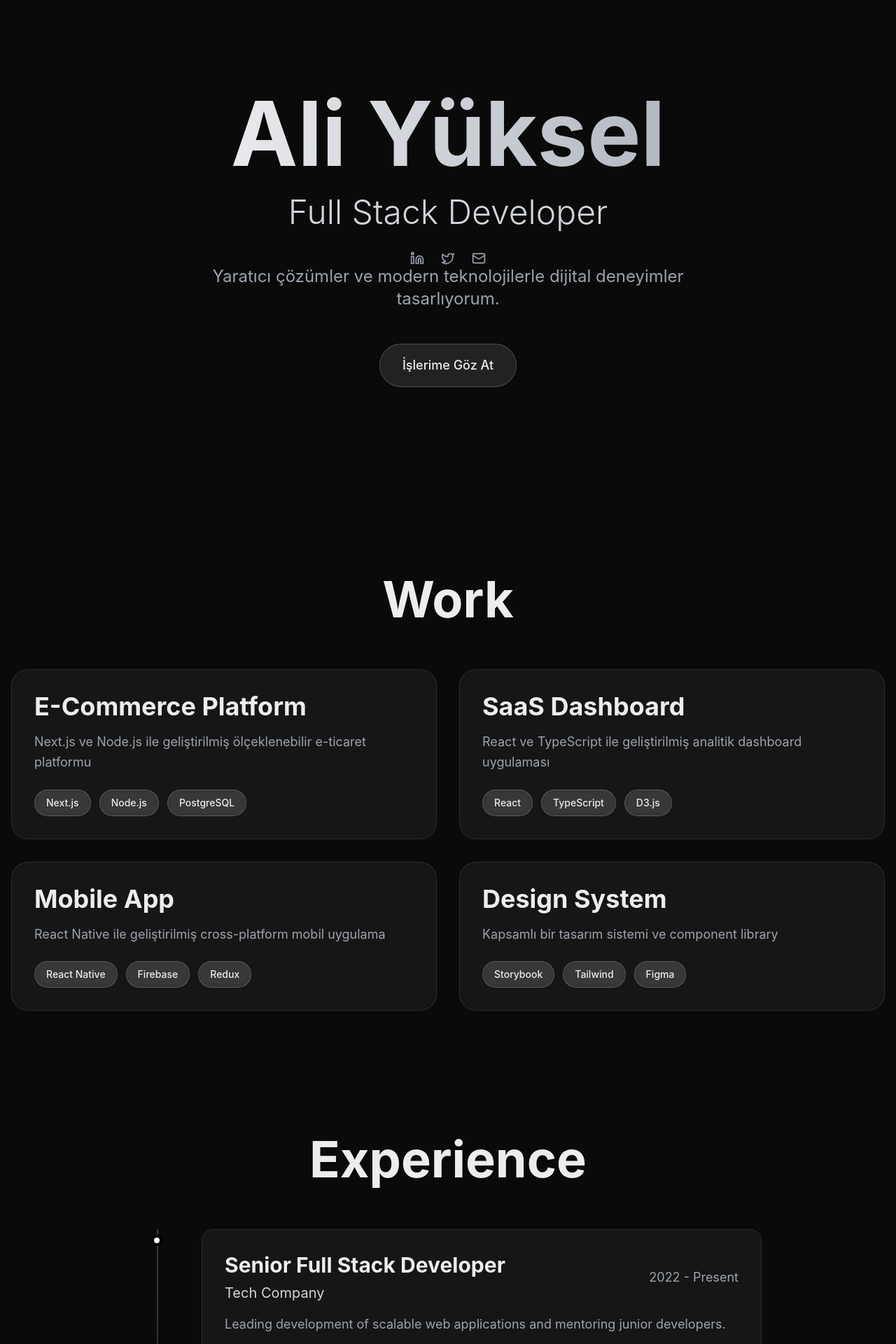
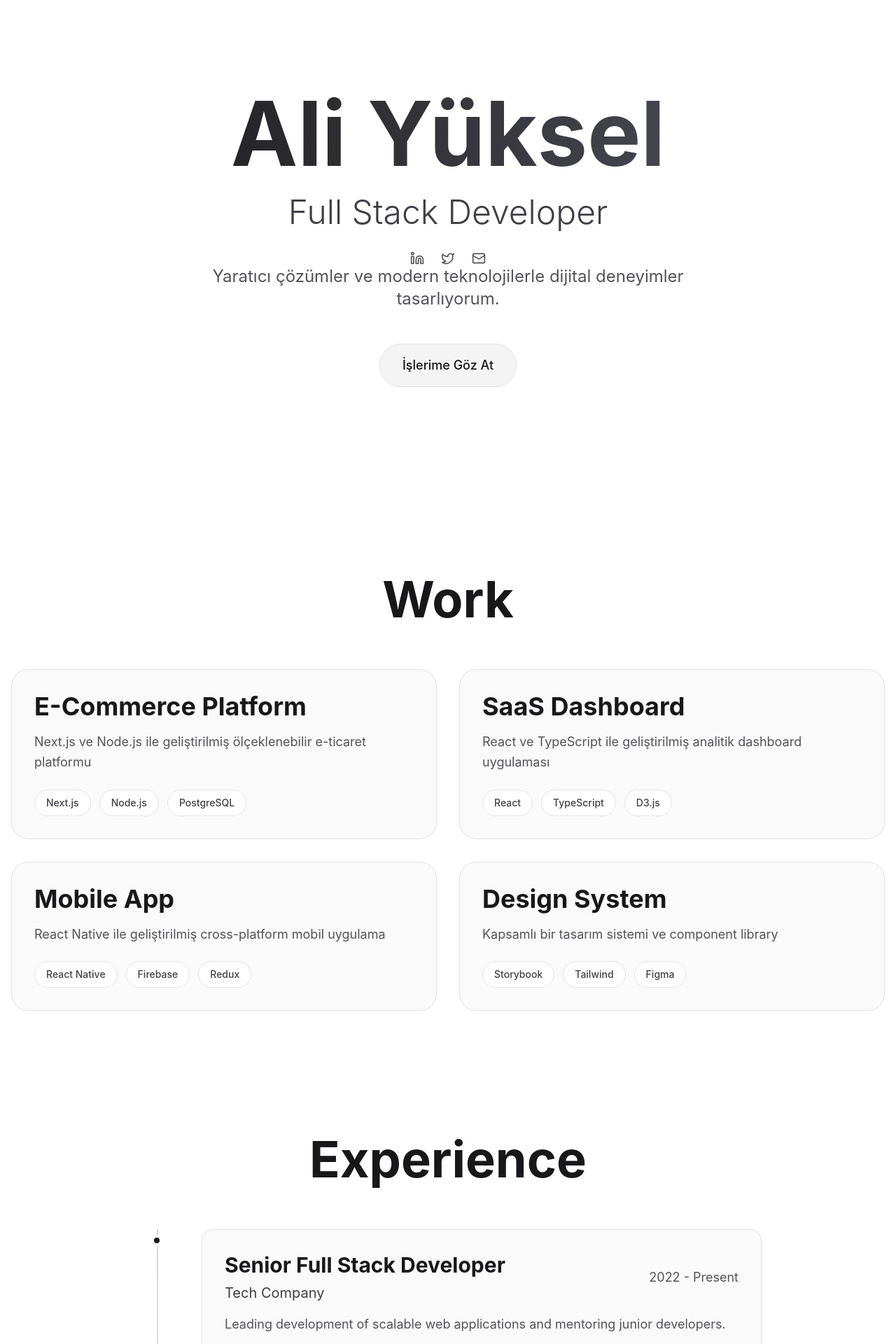
Before and after one commit to emremiracc/ali.yuksel, a Next.js app: page / in a window 1280 px wide. Shown: the part 60-1980 px from the top of the page at 70% size. Built offline with nearby package versions, Linux system fonts and the light colour scheme.

Commit message:
Switch to light mode

```diff
--- a/app/components/Experience.tsx
+++ b/app/components/Experience.tsx
@@ -23,14 +23,14 @@ export default function Experience({ items }: ExperienceProps) {
           whileInView={{ opacity: 1, y: 0 }}
           viewport={{ once: true }}
           transition={{ duration: 0.6 }}
-          className="text-5xl md:text-6xl lg:text-7xl font-bold mb-16 text-center"
+          className="text-5xl md:text-6xl lg:text-7xl font-bold mb-16 text-center text-zinc-900"
         >
           Experience
         </motion.h2>
 
         <div className="relative">
           {/* Timeline line */}
-          <div className="absolute left-8 top-0 bottom-0 w-0.5 bg-gradient-to-b from-white/20 via-white/10 to-transparent" />
+          <div className="absolute left-8 top-0 bottom-0 w-0.5 bg-gradient-to-b from-zinc-300 via-zinc-200 to-transparent" />
 
           <div className="space-y-12">
             {items.map((item, index) => (
@@ -43,24 +43,24 @@ export default function Experience({ items }: ExperienceProps) {
                 className="relative pl-24"
               >
                 {/* Timeline dot */}
-                <div className="absolute left-6 top-2 w-4 h-4 bg-white rounded-full border-4 border-black" />
+                <div className="absolute left-6 top-2 w-4 h-4 bg-zinc-900 rounded-full border-4 border-white" />
 
-                <div className="bg-white/5 backdrop-blur-sm border border-white/10 rounded-2xl p-8 hover:bg-white/10 hover:border-white/20 transition-all duration-300">
+                <div className="bg-zinc-50 border border-zinc-200 rounded-2xl p-8 hover:bg-zinc-100 hover:border-zinc-300 transition-all duration-300">
                   <div className="flex flex-col md:flex-row md:items-center md:justify-between mb-4">
                     <div>
-                      <h3 className="text-2xl md:text-3xl font-bold mb-2">
+                      <h3 className="text-2xl md:text-3xl font-bold mb-2 text-zinc-900">
                         {item.role}
                       </h3>
-                      <p className="text-xl text-gray-300">
+                      <p className="text-xl text-zinc-700">
                         {item.company}
                       </p>
                     </div>
-                    <span className="text-lg text-gray-400 mt-2 md:mt-0">
+                    <span className="text-lg text-zinc-600 mt-2 md:mt-0">
                       {item.period}
                     </span>
                   </div>
 
-                  <p className="text-lg text-gray-400 leading-relaxed">
+                  <p className="text-lg text-zinc-600 leading-relaxed">
                     {item.description}
                   </p>
                 </div>
--- a/app/components/Hero.tsx
+++ b/app/components/Hero.tsx
@@ -26,7 +26,7 @@ export default function Hero({ name, title, description, cta, socials }: HeroPro
             initial={{ opacity: 0, y: 20 }}
             animate={{ opacity: 1, y: 0 }}
             transition={{ duration: 0.6, delay: 0.1 }}
-            className="text-7xl md:text-8xl lg:text-9xl font-bold mb-6 bg-gradient-to-r from-white to-gray-400 bg-clip-text text-transparent"
+            className="text-7xl md:text-8xl lg:text-9xl font-bold mb-6 bg-gradient-to-r from-zinc-900 to-zinc-600 bg-clip-text text-transparent"
           >
             {name}
           </motion.h1>
@@ -35,7 +35,7 @@ export default function Hero({ name, title, description, cta, socials }: HeroPro
             initial={{ opacity: 0, y: 20 }}
             animate={{ opacity: 1, y: 0 }}
             transition={{ duration: 0.6, delay: 0.2 }}
-            className="text-3xl md:text-4xl lg:text-5xl font-light mb-8 text-gray-300"
+            className="text-3xl md:text-4xl lg:text-5xl font-light mb-8 text-zinc-700"
           >
             {title}
           </motion.h2>
@@ -64,7 +64,7 @@ export default function Hero({ name, title, description, cta, socials }: HeroPro
                   aria-label={social.name}
                   whileHover={{ scale: 1.1, y: -2 }}
                   whileTap={{ scale: 0.95 }}
-                  className="text-gray-400 hover:text-white transition-colors"
+                  className="text-zinc-600 hover:text-zinc-900 transition-colors"
                 >
                   <Icon className="w-5 h-5" />
                 </motion.a>
@@ -76,7 +76,7 @@ export default function Hero({ name, title, description, cta, socials }: HeroPro
             initial={{ opacity: 0, y: 20 }}
             animate={{ opacity: 1, y: 0 }}
             transition={{ duration: 0.6, delay: 0.3 }}
-            className="text-lg md:text-xl lg:text-2xl text-gray-400 max-w-3xl mx-auto mb-12 leading-relaxed"
+            className="text-lg md:text-xl lg:text-2xl text-zinc-600 max-w-3xl mx-auto mb-12 leading-relaxed"
           >
             {description}
           </motion.p>
@@ -88,7 +88,7 @@ export default function Hero({ name, title, description, cta, socials }: HeroPro
             transition={{ duration: 0.6, delay: 0.4 }}
             whileHover={{ scale: 1.05 }}
             whileTap={{ scale: 0.95 }}
-            className="inline-block px-8 py-4 bg-white/10 backdrop-blur-md border border-white/20 rounded-full text-lg font-medium hover:bg-white/20 transition-all duration-300"
+            className="inline-block px-8 py-4 bg-zinc-100 border border-zinc-200 rounded-full text-lg font-medium text-zinc-900 hover:bg-zinc-200 transition-all duration-300"
           >
             {cta}
           </motion.a>
--- a/app/components/Testimonials.tsx
+++ b/app/components/Testimonials.tsx
@@ -35,7 +35,7 @@ export default function Testimonials({ items }: TestimonialsProps) {
           whileInView={{ opacity: 1, y: 0 }}
           viewport={{ once: true }}
           transition={{ duration: 0.6 }}
-          className="text-5xl md:text-6xl lg:text-7xl font-bold mb-16 text-center"
+          className="text-5xl md:text-6xl lg:text-7xl font-bold mb-16 text-center text-zinc-900"
         >
           Testimonials
         </motion.h2>
@@ -48,21 +48,21 @@ export default function Testimonials({ items }: TestimonialsProps) {
               animate={{ opacity: 1, x: 0 }}
               exit={{ opacity: 0, x: -50 }}
               transition={{ duration: 0.5 }}
-              className="bg-white/5 backdrop-blur-sm border border-white/10 rounded-3xl p-8 md:p-12"
+              className="bg-zinc-50 border border-zinc-200 rounded-3xl p-8 md:p-12"
             >
-              <p className="text-2xl md:text-3xl text-gray-300 leading-relaxed mb-8 italic">
+              <p className="text-2xl md:text-3xl text-zinc-700 leading-relaxed mb-8 italic">
                 "{items[currentIndex].content}"
               </p>
 
               <div className="flex items-center gap-6">
-                <div className="w-16 h-16 rounded-full bg-white/10 border border-white/20 flex items-center justify-center text-2xl font-bold">
+                <div className="w-16 h-16 rounded-full bg-zinc-100 border border-zinc-200 flex items-center justify-center text-2xl font-bold text-zinc-900">
                   {items[currentIndex].name.charAt(0)}
                 </div>
                 <div>
-                  <p className="text-xl font-bold">
+                  <p className="text-xl font-bold text-zinc-900">
                     {items[currentIndex].name}
                   </p>
-                  <p className="text-lg text-gray-400">
+                  <p className="text-lg text-zinc-600">
                     {items[currentIndex].role}, {items[currentIndex].company}
                   </p>
                 </div>
@@ -78,8 +78,8 @@ export default function Testimonials({ items }: TestimonialsProps) {
                 onClick={() => setCurrentIndex(index)}
                 className={`w-3 h-3 rounded-full transition-all duration-300 ${
                   index === currentIndex
-                    ? 'bg-white w-8'
-                    : 'bg-white/30 hover:bg-white/50'
+                    ? 'bg-zinc-900 w-8'
+                    : 'bg-zinc-300 hover:bg-zinc-400'
                 }`}
                 aria-label={`Go to testimonial ${index + 1}`}
               />
--- a/app/components/Work.tsx
+++ b/app/components/Work.tsx
@@ -24,7 +24,7 @@ export default function Work({ items }: WorkProps) {
           whileInView={{ opacity: 1, y: 0 }}
           viewport={{ once: true }}
           transition={{ duration: 0.6 }}
-          className="text-5xl md:text-6xl lg:text-7xl font-bold mb-16 text-center"
+          className="text-5xl md:text-6xl lg:text-7xl font-bold mb-16 text-center text-zinc-900"
         >
           Work
         </motion.h2>
@@ -41,16 +41,16 @@ export default function Work({ items }: WorkProps) {
               viewport={{ once: true }}
               transition={{ duration: 0.6, delay: index * 0.1 }}
               whileHover={{ y: -8 }}
-              className="group relative overflow-hidden rounded-3xl bg-white/5 backdrop-blur-sm border border-white/10 p-8 hover:bg-white/10 hover:border-white/20 transition-all duration-300"
+              className="group relative overflow-hidden rounded-3xl bg-zinc-50 border border-zinc-200 p-8 hover:bg-zinc-100 hover:border-zinc-300 transition-all duration-300"
             >
-              <div className="absolute inset-0 bg-gradient-to-br from-white/5 to-transparent opacity-0 group-hover:opacity-100 transition-opacity duration-300" />
+              <div className="absolute inset-0 bg-gradient-to-br from-zinc-100 to-transparent opacity-0 group-hover:opacity-100 transition-opacity duration-300" />
 
               <div className="relative z-10">
-                <h3 className="text-3xl md:text-4xl font-bold mb-4 group-hover:text-white transition-colors">
+                <h3 className="text-3xl md:text-4xl font-bold mb-4 text-zinc-900 group-hover:text-zinc-950 transition-colors">
                   {item.title}
                 </h3>
 
-                <p className="text-lg text-gray-400 mb-6 leading-relaxed">
+                <p className="text-lg text-zinc-600 mb-6 leading-relaxed">
                   {item.description}
                 </p>
 
@@ -58,7 +58,7 @@ export default function Work({ items }: WorkProps) {
                   {item.tags.map((tag) => (
                     <span
                       key={tag}
-                      className="px-4 py-2 bg-white/10 backdrop-blur-sm border border-white/20 rounded-full text-sm font-medium"
+                      className="px-4 py-2 bg-white border border-zinc-200 rounded-full text-sm font-medium text-zinc-700"
                     >
                       {tag}
                     </span>
--- a/app/components/Writing.tsx
+++ b/app/components/Writing.tsx
@@ -32,7 +32,7 @@ export default function Writing({ items }: WritingProps) {
           whileInView={{ opacity: 1, y: 0 }}
           viewport={{ once: true }}
           transition={{ duration: 0.6 }}
-          className="text-5xl md:text-6xl lg:text-7xl font-bold mb-16 text-center"
+          className="text-5xl md:text-6xl lg:text-7xl font-bold mb-16 text-center text-zinc-900"
         >
           Writing
         </motion.h2>
@@ -49,18 +49,18 @@ export default function Writing({ items }: WritingProps) {
               viewport={{ once: true }}
               transition={{ duration: 0.6, delay: index * 0.1 }}
               whileHover={{ x: 8 }}
-              className="group block bg-white/5 backdrop-blur-sm border border-white/10 rounded-2xl p-8 hover:bg-white/10 hover:border-white/20 transition-all duration-300"
+              className="group block bg-zinc-50 border border-zinc-200 rounded-2xl p-8 hover:bg-zinc-100 hover:border-zinc-300 transition-all duration-300"
             >
               <div className="flex flex-col md:flex-row md:items-start md:justify-between gap-4 mb-4">
-                <h3 className="text-2xl md:text-3xl font-bold group-hover:text-white transition-colors">
+                <h3 className="text-2xl md:text-3xl font-bold text-zinc-900 group-hover:text-zinc-950 transition-colors">
                   {item.title}
                 </h3>
-                <span className="text-lg text-gray-400 whitespace-nowrap">
+                <span className="text-lg text-zinc-600 whitespace-nowrap">
                   {formatDate(item.date)}
                 </span>
               </div>
 
-              <p className="text-lg text-gray-400 leading-relaxed">
+              <p className="text-lg text-zinc-600 leading-relaxed">
                 {item.description}
               </p>
             </motion.a>
--- a/app/globals.css
+++ b/app/globals.css
@@ -3,8 +3,8 @@
 @tailwind utilities;
 
 :root {
-  --background: #0a0a0a;
-  --foreground: #ededed;
+  --background: #ffffff;
+  --foreground: #18181b;
 }
 
 * {
--- a/tailwind.config.ts
+++ b/tailwind.config.ts
@@ -6,6 +6,7 @@ const config: Config = {
     './components/**/*.{js,ts,jsx,tsx,mdx}',
     './app/**/*.{js,ts,jsx,tsx,mdx}',
   ],
+  darkMode: false,
   theme: {
     extend: {
       colors: {
```
Also changed, not shown: app/components/Contact.tsx (+13 -13 lines).
